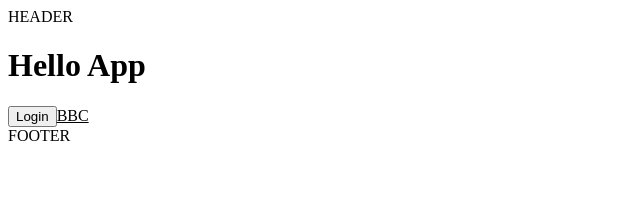
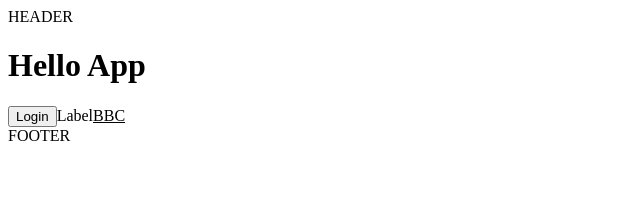
Before and after one commit to justtoconfirm/react-components, a React (Create React App) app: page / in a window 1280 px wide. Shown: the top 197 px of the page, without its empty margins (0-640 px from the left). Built offline with nearby package versions, Linux system fonts and the light colour scheme.

Commit message:
Added a Layout component

```diff
--- a/src/App.js
+++ b/src/App.js
@@ -1,7 +1,8 @@
-import react from 'react';
+import React from 'react';
 import Layout from './components/Layout';
 import Button from './components/Button';
 import Link from './components/Link';
+import Label from './components/Label';
 
 const App = () => {
 
@@ -13,6 +14,8 @@ const App = () => {
 
 				<Button>Login</Button>
 
+				<Label name="test">Label</Label>
+
 				<Link href="https://www.bbc.co.uk" target="_blank">BBC</Link>
 			</Layout>
 		</>
--- /dev/null
+++ b/src/components/Label/index.js
@@ -0,0 +1,13 @@
+import React from 'react';
+
+const Label = ({ name, children }) => {
+
+	return (
+
+		<label htmlFor={name}>{children}</label>
+
+	);
+
+};
+
+export default Label;
```
